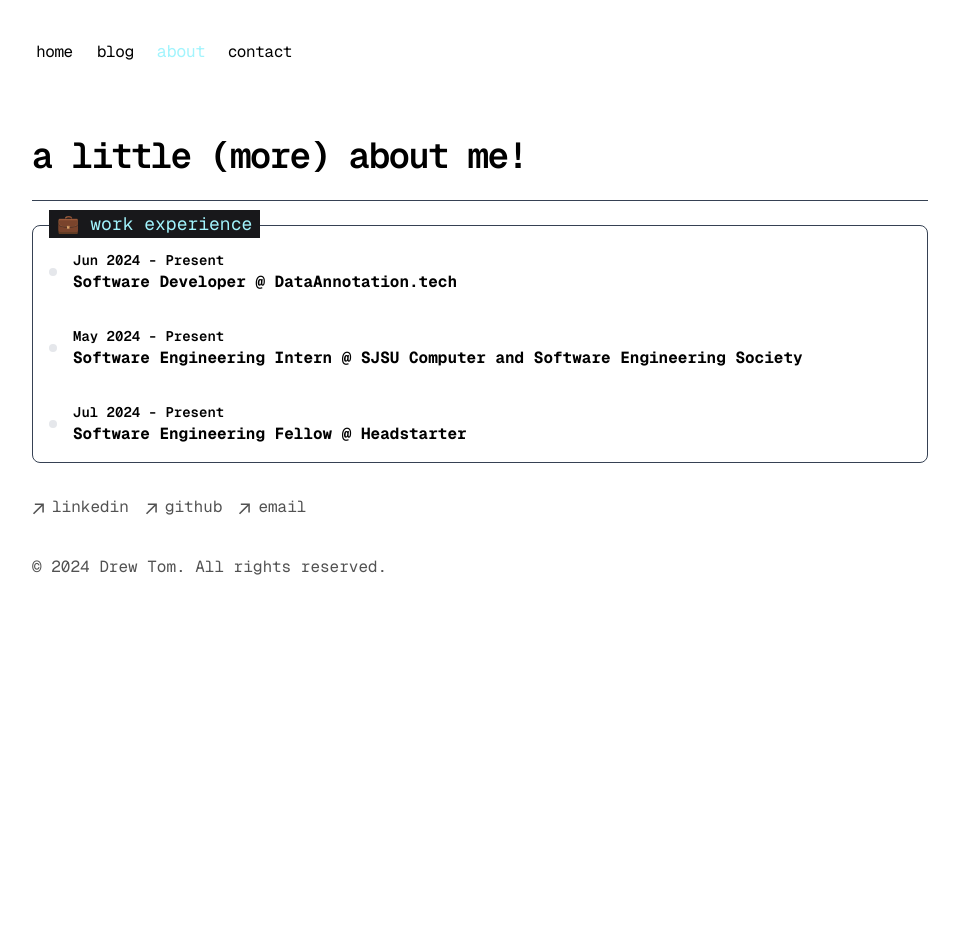
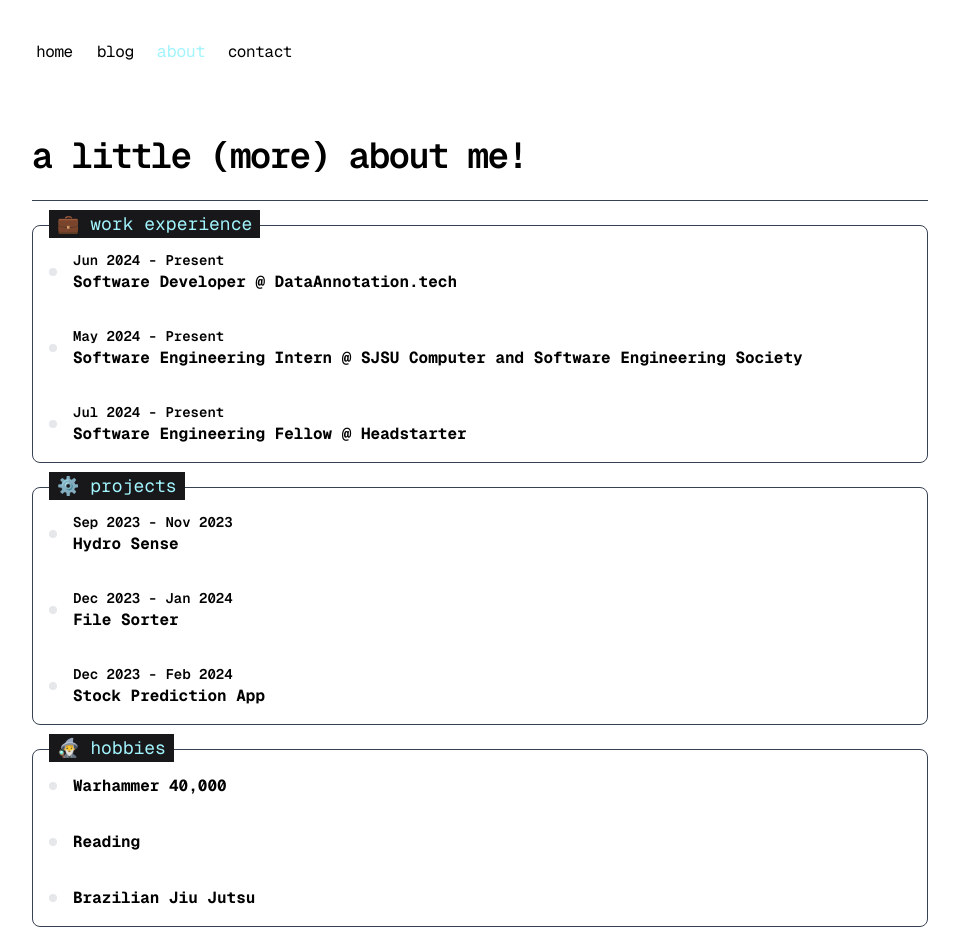
Before and after one commit to drew-tom1/me.dev, a Next.js app: page /about in a window 1280 px wide. Shown: the top 952 px of the page, without its empty margins (160-1119 px from the left). Before the commit the page ends 800 px from the top, so only its background shows below. Built offline with nearby package versions, Linux system fonts and the light colour scheme.

Commit message:
added hobbies and projects to about page

```diff
--- /dev/null
+++ b/app/about/items.tsx
@@ -0,0 +1,53 @@
+export const resumeItems = [
+    {
+      date: 'Jun 2024 - Present',
+      title: 'Software Developer @ DataAnnotation.tech',
+      description: '',
+    },
+    {
+      date: 'May 2024 - Present',
+      title: 'Software Engineering Intern @ SJSU Computer and Software Engineering Society',
+      description: '',
+    },
+    {
+      date: 'Jul 2024 - Present',
+      title: 'Software Engineering Fellow @ Headstarter',
+      description: '',
+    },
+  ];
+
+export const projectItems = [
+    {
+      date: 'Sep 2023 - Nov 2023',
+      title: 'Hydro Sense',
+      description: '',
+    },
+    {
+      date: 'Dec 2023 - Jan 2024',
+      title: 'File Sorter',
+      description: '',
+    },
+    {
+      date: 'Dec 2023 - Feb 2024',
+      title: 'Stock Prediction App',
+      description: '',
+    },
+  ];
+
+export const hobbyItems = [
+    {
+      date: '',
+      title: 'Warhammer 40,000',
+      description: '',
+    },
+    {
+      date: '',
+      title: 'Reading',
+      description: '',
+    },
+    {
+      date: '',
+      title: 'Brazilian Jiu Jutsu',
+      description: '',
+    },
+  ];
--- a/app/about/page.tsx
+++ b/app/about/page.tsx
@@ -1,5 +1,7 @@
 import Highlights from "app/components/highlights";
 import "../global.css";
+import { hobbyItems, projectItems, resumeItems } from "./items";
+
 
 export const metadata = {
   title: "about",
@@ -17,7 +19,19 @@ export default function Page() {
         <div className="absolute -top-4 left-4 bg-zinc-900 px-2 text-lg text-cyan-200">
           💼 work experience
         </div>
-        <Highlights />
+        <Highlights highlightItems={resumeItems}/>
+      </div>
+      <div className="relative border border-gray-700 rounded-lg p-4 my-6">
+        <div className="absolute -top-4 left-4 bg-zinc-900 px-2 text-lg text-cyan-200">
+          ⚙️ projects
+        </div>
+        <Highlights highlightItems={projectItems}/>
+      </div>
+      <div className="relative border border-gray-700 rounded-lg p-4">
+        <div className="absolute -top-4 left-4 bg-zinc-900 px-2 text-lg text-cyan-200">
+          🧙‍♂️ hobbies
+        </div>
+        <Highlights highlightItems={hobbyItems}/>
       </div>
     </section>
   );
--- a/app/components/highlights.tsx
+++ b/app/components/highlights.tsx
@@ -9,35 +9,21 @@ interface HighlightItemProps {
 const HighlightItem: React.FC<HighlightItemProps> = ({ date, title, description }) => {
   return (
     <div className="flex flex-col md:flex-row md:items-center">
-      <div className="bg-gray-200 rounded-full h-2 w-2 flex-shrink-0"></div>
+      <div className="bg-gray-200 rounded h-2 w-2 flex-shrink-0"></div>
       <div className="flex flex-col md:ml-4 mt-4 md:mt-0">
         <span className="text-sm font-semibold">{date}</span>
         <h3 className="text-l font-bold">{title}</h3>
-        <p className="text-white italic">{description}</p>
+        <p className="italic">{description}</p>
       </div>
     </div>
   );
 };
 
-const Highlights: React.FC = () => {
-  const highlightItems = [
-    {
-      date: 'Jun 2024 - Present',
-      title: 'Software Developer @ DataAnnotation.tech',
-      description: '',
-    },
-    {
-      date: 'May 2024 - Present',
-      title: 'Software Engineering Intern @ SJSU Computer and Software Engineering Society',
-      description: '',
-    },
-    {
-      date: 'Jul 2024 - Present',
-      title: 'Software Engineering Fellow @ Headstarter',
-      description: '',
-    },
-  ];
+interface HighlightsProps {
+  highlightItems: HighlightItemProps[];
+}
 
+const Highlights: React.FC<HighlightsProps> = ({ highlightItems }) => {
   return (
     <div className="flex flex-col gap-8 mt-2">
       {highlightItems.map((item, index) => (
```
